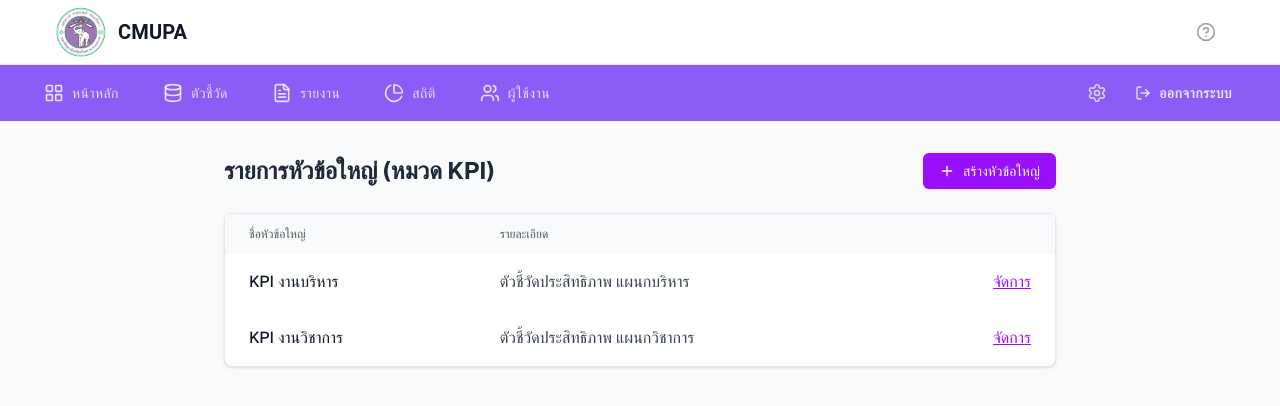
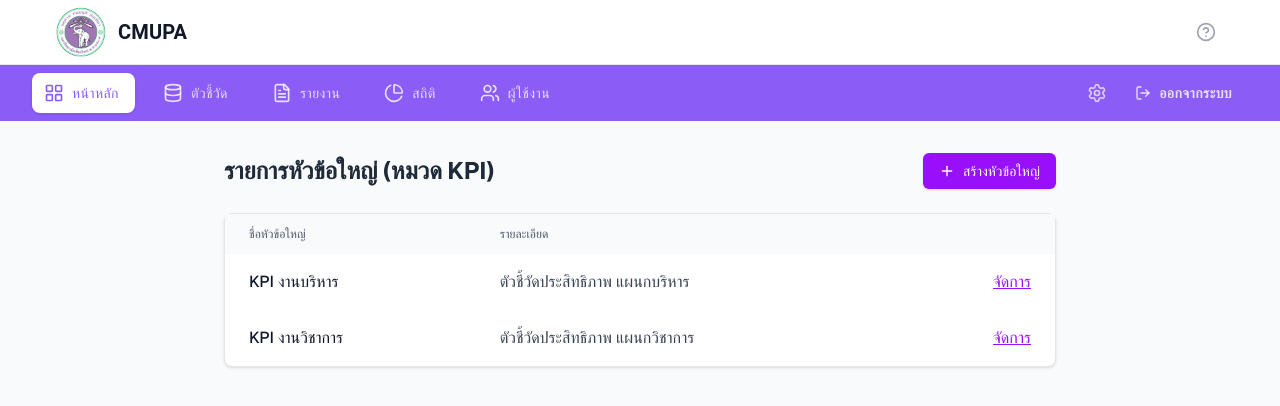
Before and after one commit to Bambool3/project361, a Next.js app in the folder next/: page /topic in a window 1280 px wide. Shown: the top 406 px of the page. Built offline with nearby package versions, Linux system fonts and the light colour scheme; no server answers; sample sign-in values are in the browser's storage.

Commit message:
nav bar route to topic

```diff
--- a/next/src/components/navigations/nav-bar.tsx
+++ b/next/src/components/navigations/nav-bar.tsx
@@ -38,7 +38,7 @@ const NavBar = ({ isOpen, onClose }: NavBarProps) => {
     };
 
     const navItems = [
-        { name: "หน้าหลัก", icon: LayoutGrid, path: "/dashboard" },
+        { name: "หน้าหลัก", icon: LayoutGrid, path: "/topic" },
         { name: "ตัวชี้วัด", icon: Database, path: "/kpis" },
         // { name: "Dashboards", icon: Monitor, path: "" },
         { name: "รายงาน", icon: FileText, path: "" },
```
